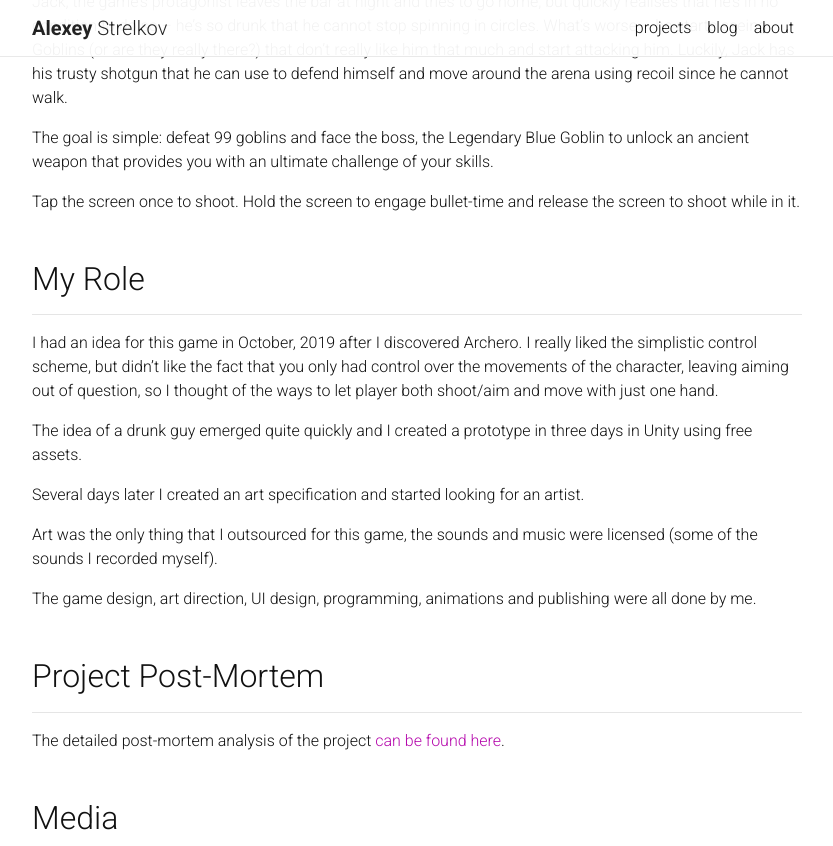
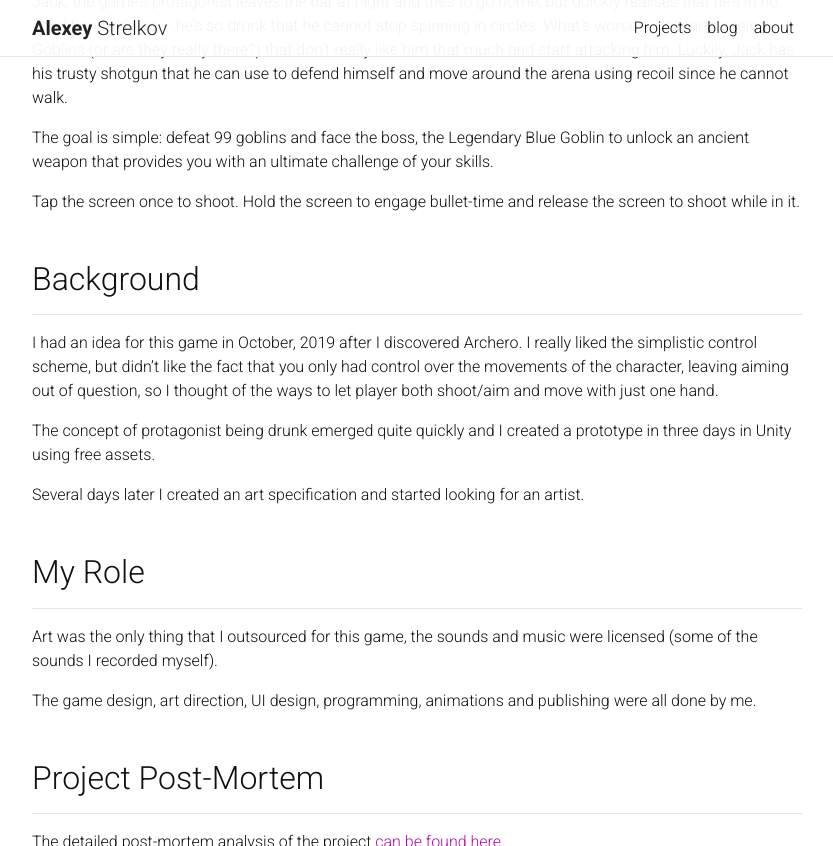
Before and after one commit to DataGreed/datagreed.pro, a Jekyll site: the page built from _projects/drunkshotgun.markdown, in a window 1280 px wide and 900 px high, scrolled down 556 px, cut to the strip 0-846 px from the top of the window. Shown: the whole strip, without its empty margins (223-1056 px from the left). Built offline with Jekyll 4.4.1, drawn with Linux system fonts in a browser that asks for light colours; nearby versions of some CDN libraries; a style sheet for code colours, icons or effects is not loaded.

Commit message:
fixed text fro DS

```diff
--- a/_projects/drunkshotgun.markdown
+++ b/_projects/drunkshotgun.markdown
@@ -40,17 +40,20 @@ todo: add some promo-art here or some screenshots to break the page up or
 todo: add some gameplay videos with both weapons. Crossbow is badically the ultimate difficulty
 {% endcomment %}
 
-## My Role
+## Background
 ***
 
 I had an idea for this game in October, 2019 after I discovered Archero. I really liked the simplistic control scheme,
 but didn't like the fact that you only had control over the movements of the character, leaving aiming out of question,
 so I thought of the ways to let player both shoot/aim and move with just one hand.
 
-The idea of a drunk guy emerged quite quickly and I created a prototype in three days in Unity using free assets.
+The concept of protagonist being drunk emerged quite quickly and I created a prototype in three days
+in Unity using free assets.
 
 Several days later I created an art specification and started looking for an artist.
 
+## My Role
+***
 Art was the only thing that I outsourced for this game, the sounds and music were licensed (some of the sounds I
 recorded myself).
 
```
Also changed, not shown: _pages/projects.md (+1 -1 lines).
